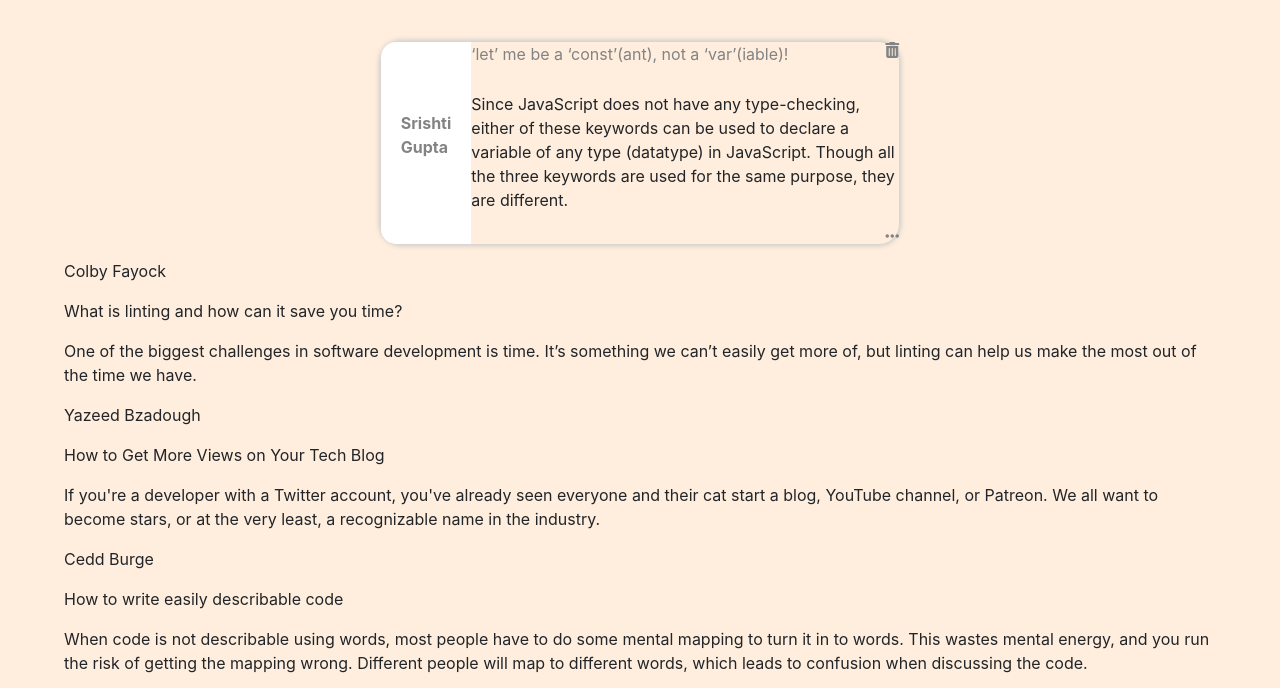
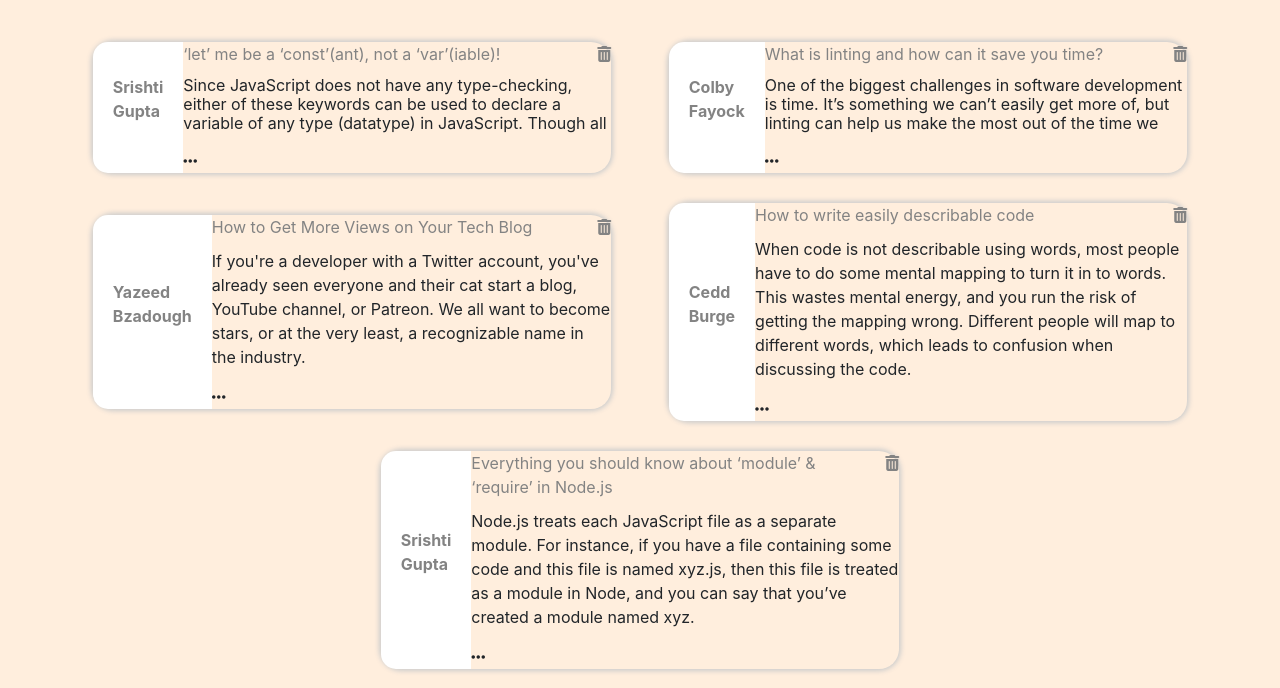
Before and after one commit to swatitoshniwal/Scribbler, a plain HTML site: page html/postslist.html in a window 1280 px wide. Shown: the part 112-800 px from the top of the page. Drawn offline with nearby package versions, Linux system fonts and the light colour scheme; a web font is replaced by a local one.

Commit message:
Posts Created

```diff
--- a/html/postslist.html
+++ b/html/postslist.html
@@ -116,10 +116,10 @@
             <div class="content-wrapper">
                 <div class="title">
                     <p>‘let’ me be a ‘const’(ant), not a ‘var’(iable)!</p>
-                    <span>
-                        <!-- TODO: Include Font Awesome icon for delete icon here -->
-                        <i class="fa fa-trash" data-toggle="modal" data-target="#deletePostsModal"></i>
-                    </span>
+                        <span>
+                            <!-- TODO: Include Font Awesome icon for delete icon here -->
+                            <i class="fa fa-trash" data-toggle="modal" data-target="#deletePostsModal"></i>
+                        </span>
                 </div>
                 <p class="content">Since JavaScript does not have any type-checking, either of these keywords
                     can be used to declare a variable of any type (datatype) in JavaScript.
@@ -127,98 +127,112 @@
                 </p>
                 <span>
                     <!-- TODO: Include Font Awesome icon for horizontal ellipsis icon here -->
-                    <i class="fa fa-ellipsis-h dots"></i>
+                     <i class="fa fa-ellipsis-h" aria-hidden="true" ></i>
                 </span>
             </div>
         </div>
+
         <!-- post 1 ends here -->
 
         <!-- post 2 starts here -->
-        <div>
-            <div>
+        <div class="post">
+            <div class="username">
                 <p>Colby Fayock</p>
             </div>
 
-            <div>
-                <div>
+            <div class="content-wrapper">
+                <div class="title">
                     <p>What is linting and how can it save you time?</p>
                     <span>
                         <!-- TODO: Include Font Awesome icon for delete icon here -->
+                        <i class="fa fa-trash" data-toggle="modal" data-target="#deletePostsModal"></i>
                     </span>
                 </div>
-                <p>One of the biggest challenges in software development is time. It’s something we can’t easily get more of, but linting can help us make the most out of the time we have.</p>
+                <p class="content">One of the biggest challenges in software development is time.
+                    It’s something we can’t easily get more of, but linting can help us make the
+                    most out of the time we have.</p>
                 <span>
                     <!-- TODO: Include Font Awesome icon for horizontal ellipsis icon here -->
+                      <i class="fa fa-ellipsis-h" aria-hidden="true" ></i>
                 </span>
             </div>
         </div>
         <!-- post 2 ends here -->
 
         <!-- post 3 starts here -->
-        <div>
-            <div>
+        <div class="post">
+            <div class="username">
                 <p>Yazeed Bzadough</p>
             </div>
 
-            <div>
-                <div>
+            <div class="content-wrapper">
+                <div class="title">
                     <p>How to Get More Views on Your Tech Blog</p>
                     <span>
                         <!-- TODO: Include Font Awesome icon for delete icon here -->
+                        <i class="fa fa-trash" data-toggle="modal" data-target="#deletePostsModal"></i>
                     </span>
                 </div>
-                <p>If you're a developer with a Twitter account, you've already seen everyone and their cat start a blog, YouTube channel, or Patreon. We all want to become stars, or at the very least, a recognizable name in the industry.</p>
+                <p>If you're a developer with a Twitter account, you've already seen everyone and their cat start a blog,
+                    YouTube channel, or Patreon. We all want to become stars, or at the very least, a recognizable name
+                    in the industry.</p>
                 <span>
                     <!-- TODO: Include Font Awesome icon for horizontal ellipsis icon here -->
+                      <i class="fa fa-ellipsis-h" aria-hidden="true" ></i>
                 </span>
             </div>
         </div>
         <!-- post 3 ends here -->
 
         <!-- post 4 starts here -->
-        <div>
-            <div>
+        <div class="post">
+            <div class="username">
                 <p>Cedd Burge</p>
             </div>
 
-            <div>
-                <div>
+            <div class="content-wrapper">
+            <div class="title">
                     <p>How to write easily describable code</p>
                     <span>
                         <!-- TODO: Include Font Awesome icon for delete icon here -->
+                        <i class="fa fa-trash" data-toggle="modal" data-target="#deletePostsModal"></i>
                     </span>
                 </div>
-                <p>When code is not describable using words, most people have to do some mental mapping to turn it in to words. This wastes mental energy, and you run the risk of getting the mapping wrong. Different people will map to different words, which
+                <p>When code is not describable using words, most people have to do some mental mapping to turn it in
+                    to words. This wastes mental energy, and you run the risk of getting the mapping wrong. Different people will map to different words, which
                     leads to confusion when discussing the code.</p>
                 <span>
                     <!-- TODO: Include Font Awesome icon for horizontal ellipsis icon here -->
+                    <i class="fa fa-ellipsis-h" aria-hidden="true" ></i>
                 </span>
             </div>
         </div>
         <!-- post 4 ends here -->
 
         <!-- post 5 starts here -->
-        <div>
-            <div>
+        <div class="post">
+            <div class="username">
                 <p>Srishti Gupta</p>
             </div>
 
-            <div>
-                <div>
+            <div class="content-wrapper">
+                <div class="title">
                     <p>Everything you should know about ‘module’ & ‘require’ in Node.js</p>
                     <span>
                         <!-- TODO: Include Font Awesome icon for delete icon here -->
+                        <i class="fa fa-trash" data-toggle="modal" data-target="#deletePostsModal"></i>
                     </span>
                 </div>
-                <p>Node.js treats each JavaScript file as a separate module. For instance, if you have a file containing some code and this file is named xyz.js, then this file is treated as a module in Node, and you can say that you’ve created a module
-                    named xyz.</p>
+                <p>Node.js treats each JavaScript file as a separate module. For instance, if you have a file containing
+                    some code and this file is named xyz.js, then this file is treated as a module in Node, and you can say
+                    that you’ve created a module named xyz.</p>
                 <span>
                     <!-- TODO: Include Font Awesome icon for horizontal ellipsis icon here -->
+                    <i class="fa fa-ellipsis-h" aria-hidden="true" ></i>
                 </span>
             </div>
         </div>
         <!-- post 5 ends here -->
-
         <!-- TODO: Write code for delete post modal here -->
 
     </div>
--- a/styles/postslist.css
+++ b/styles/postslist.css
@@ -37,9 +37,12 @@ body{
     justify-content: space-between;
     margin-bottom: 10px;
 }
-.fa-trash,
-.fa-ellipsis-h {
-    color: #838383;
-    float: right;
-    cursor: pointer;
+
+.post .content-wrapper .title p {
+    margin: 0 10px 0 0;
 }
+.post .content-wrapper .content {
+    line-height: 1.2em;
+    height: 3.6em;
+    overflow: hidden;
+}
```
